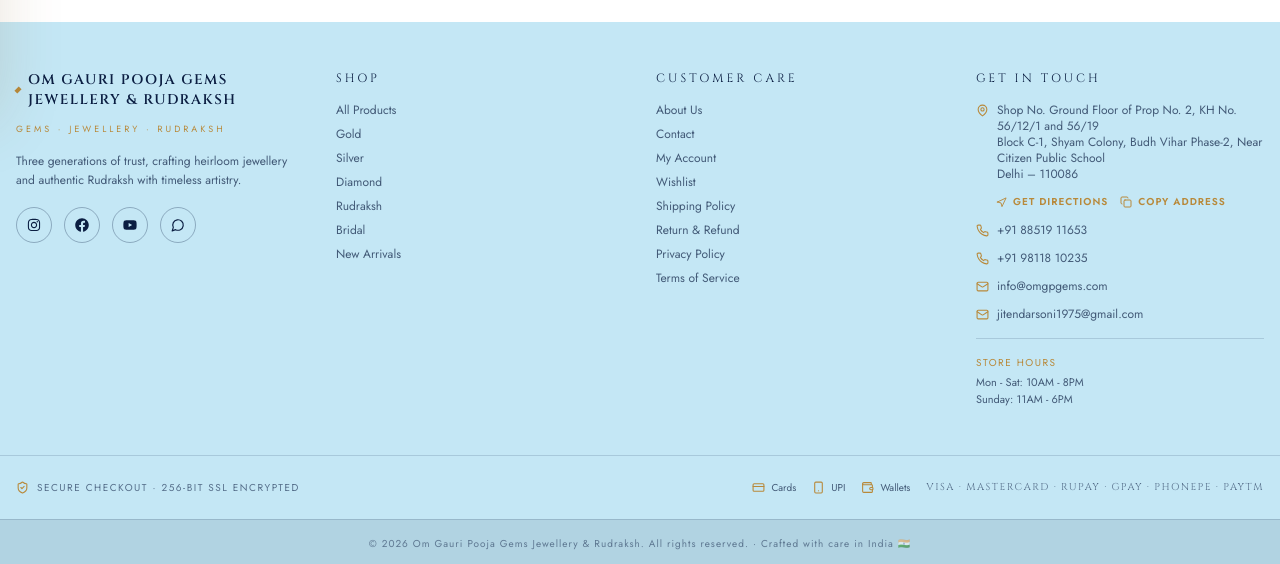
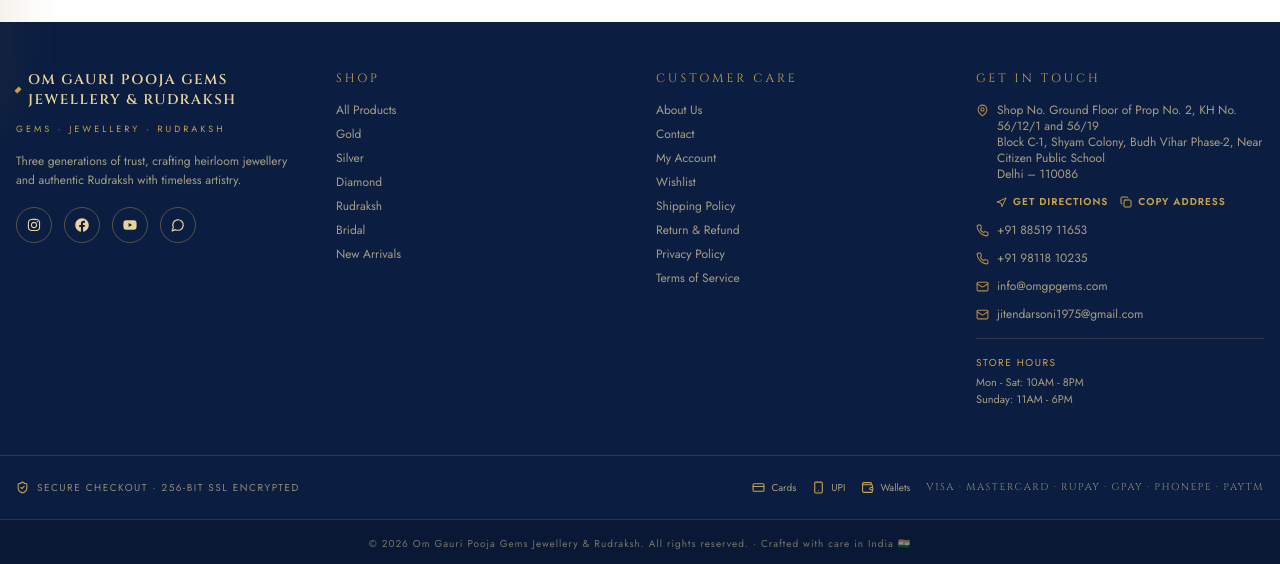
Before and after one commit to mdvilal52-code/uraan-21, a Next.js app: page /blog in a window 1280 px wide. Shown: the part 704-1268 px from the top of the page. Built offline with nearby package versions, Linux system fonts and the light colour scheme; no server answers; a web font is replaced by a local one.

Commit message:
feat: footer background deep blue, all text golden
bg-[#0B1E42] background, #e8d49b cream-gold body text, #C9A24A bright gold for headings/accents.

Co-Authored-By: Claude Sonnet 4.6 <noreply@anthropic.com>
Claude-Session: https://claude.ai/code/session_01XqoVySkkJXMRZYVKSbpJiY

```diff
--- a/components/Footer.tsx
+++ b/components/Footer.tsx
@@ -19,20 +19,20 @@ import {
 import { FaFacebook, FaInstagram, FaYoutube,  } from "react-icons/fa";
 export default function Footer() {
   return (
-    <footer className="bg-[#C4E7F5] text-[#0B1E42] mt-10">
+    <footer className="bg-[#0B1E42] text-[#e8d49b] mt-10">
       <div className="max-w-7xl mx-auto px-4 py-12 grid grid-cols-1 md:grid-cols-4 gap-8">
         {/* Brand */}
         <div className="md:col-span-1">
           <div className="flex items-center gap-2 mb-3">
-            <span className="w-1.5 h-1.5 bg-[#b8893a] rotate-45" />
-            <span className="display text-sm font-semibold tracking-[1.5px] text-[#0B1E42] uppercase">
+            <span className="w-1.5 h-1.5 bg-[#C9A24A] rotate-45" />
+            <span className="display text-sm font-semibold tracking-[1.5px] text-[#e8d49b] uppercase">
               {BUSINESS_NAME}
             </span>
           </div>
-          <div className="text-[9px] tracking-[3px] text-[#b8893a] mb-4 uppercase">
+          <div className="text-[9px] tracking-[3px] text-[#C9A24A] mb-4 uppercase">
             Gems · Jewellery · Rudraksh
           </div>
-          <p className="text-xs text-[#0B1E42]/70 leading-relaxed mb-4">
+          <p className="text-xs text-[#e8d49b]/70 leading-relaxed mb-4">
             Three generations of trust, crafting heirloom jewellery and
             authentic Rudraksh with timeless artistry.
           </p>
@@ -49,7 +49,7 @@ export default function Footer() {
                 target="_blank"
                 rel="noopener noreferrer"
                 aria-label={s.label}
-                className="w-9 h-9 rounded-full border border-[#0B1E42]/30 grid place-items-center hover:bg-[#0B1E42] hover:text-white transition-colors"
+                className="w-9 h-9 rounded-full border border-[#C9A24A]/40 grid place-items-center hover:bg-[#C9A24A] hover:text-[#0B1E42] transition-colors"
               >
                 <s.icon size={14} />
               </a>
@@ -59,37 +59,37 @@ export default function Footer() {
 
         {/* Shop */}
         <div>
-          <div className="display text-xs tracking-[3px] uppercase text-[#0B1E42] mb-4">Shop</div>
-          <ul className="space-y-2 text-xs text-[#0B1E42]/70">
-            <li><Link href="/collections" className="hover:text-[#b8893a]">All Products</Link></li>
-            <li><Link href="/collections?type=gold" className="hover:text-[#b8893a]">Gold</Link></li>
-            <li><Link href="/collections?type=silver" className="hover:text-[#b8893a]">Silver</Link></li>
-            <li><Link href="/collections?type=diamond" className="hover:text-[#b8893a]">Diamond</Link></li>
-            <li><Link href="/collections?type=rudraksh" className="hover:text-[#b8893a]">Rudraksh</Link></li>
-            <li><Link href="/collections?type=bridal" className="hover:text-[#b8893a]">Bridal</Link></li>
-            <li><Link href="/collections?type=new" className="hover:text-[#b8893a]">New Arrivals</Link></li>
+          <div className="display text-xs tracking-[3px] uppercase text-[#C9A24A] mb-4">Shop</div>
+          <ul className="space-y-2 text-xs text-[#e8d49b]/70">
+            <li><Link href="/collections" className="hover:text-[#C9A24A]">All Products</Link></li>
+            <li><Link href="/collections?type=gold" className="hover:text-[#C9A24A]">Gold</Link></li>
+            <li><Link href="/collections?type=silver" className="hover:text-[#C9A24A]">Silver</Link></li>
+            <li><Link href="/collections?type=diamond" className="hover:text-[#C9A24A]">Diamond</Link></li>
+            <li><Link href="/collections?type=rudraksh" className="hover:text-[#C9A24A]">Rudraksh</Link></li>
+            <li><Link href="/collections?type=bridal" className="hover:text-[#C9A24A]">Bridal</Link></li>
+            <li><Link href="/collections?type=new" className="hover:text-[#C9A24A]">New Arrivals</Link></li>
           </ul>
         </div>
 
         {/* Customer Care */}
         <div>
-          <div className="display text-xs tracking-[3px] uppercase text-[#0B1E42] mb-4">Customer Care</div>
-          <ul className="space-y-2 text-xs text-[#0B1E42]/70">
-            <li><Link href="/about" className="hover:text-[#b8893a]">About Us</Link></li>
-            <li><Link href="/contact" className="hover:text-[#b8893a]">Contact</Link></li>
-            <li><Link href="/profile" className="hover:text-[#b8893a]">My Account</Link></li>
-            <li><Link href="/wishlist" className="hover:text-[#b8893a]">Wishlist</Link></li>
-            <li><a href="#" className="hover:text-[#b8893a]">Shipping Policy</a></li>
-            <li><a href="#" className="hover:text-[#b8893a]">Return & Refund</a></li>
-            <li><a href="#" className="hover:text-[#b8893a]">Privacy Policy</a></li>
-            <li><a href="#" className="hover:text-[#b8893a]">Terms of Service</a></li>
+          <div className="display text-xs tracking-[3px] uppercase text-[#C9A24A] mb-4">Customer Care</div>
+          <ul className="space-y-2 text-xs text-[#e8d49b]/70">
+            <li><Link href="/about" className="hover:text-[#C9A24A]">About Us</Link></li>
+            <li><Link href="/contact" className="hover:text-[#C9A24A]">Contact</Link></li>
+            <li><Link href="/profile" className="hover:text-[#C9A24A]">My Account</Link></li>
+            <li><Link href="/wishlist" className="hover:text-[#C9A24A]">Wishlist</Link></li>
+            <li><a href="#" className="hover:text-[#C9A24A]">Shipping Policy</a></li>
+            <li><a href="#" className="hover:text-[#C9A24A]">Return & Refund</a></li>
+            <li><a href="#" className="hover:text-[#C9A24A]">Privacy Policy</a></li>
+            <li><a href="#" className="hover:text-[#C9A24A]">Terms of Service</a></li>
           </ul>
         </div>
 
         {/* Contact */}
         <div>
-          <div className="display text-xs tracking-[3px] uppercase text-[#0B1E42] mb-4">Get in Touch</div>
-          <ul className="space-y-3 text-xs text-[#0B1E42]/70">
+          <div className="display text-xs tracking-[3px] uppercase text-[#C9A24A] mb-4">Get in Touch</div>
+          <ul className="space-y-3 text-xs text-[#e8d49b]/70">
             <li className="flex items-start gap-2">
               <MapPin size={13} className="text-[#b8893a] flex-shrink-0 mt-0.5" aria-hidden="true" />
               <address className="not-italic">
@@ -106,13 +106,13 @@ export default function Footer() {
                 href={MAPS_DIRECTIONS_URL}
                 target="_blank"
                 rel="noopener noreferrer"
-                className="inline-flex items-center gap-1.5 text-[10px] tracking-[1px] uppercase font-semibold text-[#b8893a] hover:text-[#0B1E42]"
+                className="inline-flex items-center gap-1.5 text-[10px] tracking-[1px] uppercase font-semibold text-[#C9A24A] hover:text-white"
               >
                 <Navigation size={11} aria-hidden="true" /> Get Directions
               </a>
               <CopyAddressButton
                 text={BUSINESS_ADDRESS_LINES.join(', ')}
-                className="inline-flex items-center gap-1.5 text-[10px] tracking-[1px] uppercase font-semibold text-[#b8893a] hover:text-[#0B1E42]"
+                className="inline-flex items-center gap-1.5 text-[10px] tracking-[1px] uppercase font-semibold text-[#C9A24A] hover:text-white"
               />
             </li>
             <li className="flex items-center gap-2">
@@ -137,33 +137,33 @@ export default function Footer() {
             </li>
           </ul>
 
-          <div className="mt-4 pt-4 border-t border-[#0B1E42]/15">
-            <div className="text-[10px] tracking-[1.5px] uppercase text-[#b8893a] mb-1">Store Hours</div>
-            <div className="text-[11px] text-[#0B1E42]/70">Mon - Sat: 10AM - 8PM</div>
-            <div className="text-[11px] text-[#0B1E42]/70">Sunday: 11AM - 6PM</div>
+          <div className="mt-4 pt-4 border-t border-[#C9A24A]/20">
+            <div className="text-[10px] tracking-[1.5px] uppercase text-[#C9A24A] mb-1">Store Hours</div>
+            <div className="text-[11px] text-[#e8d49b]/70">Mon - Sat: 10AM - 8PM</div>
+            <div className="text-[11px] text-[#e8d49b]/70">Sunday: 11AM - 6PM</div>
           </div>
         </div>
       </div>
 
       {/* Payment & Trust */}
-      <div className="border-t border-[#0B1E42]/15">
+      <div className="border-t border-[#C9A24A]/20">
         <div className="max-w-7xl mx-auto px-4 py-6 flex flex-col md:flex-row items-center justify-between gap-4">
-          <div className="flex items-center gap-2 text-[10px] tracking-[1.5px] uppercase text-[#0B1E42]/60">
-            <ShieldCheck size={13} className="text-[#b8893a]" />
+          <div className="flex items-center gap-2 text-[10px] tracking-[1.5px] uppercase text-[#e8d49b]/60">
+            <ShieldCheck size={13} className="text-[#C9A24A]" />
             <span>Secure Checkout · 256-bit SSL Encrypted</span>
           </div>
-          <div className="flex flex-wrap items-center gap-x-4 gap-y-2 text-[#0B1E42]/70">
+          <div className="flex flex-wrap items-center gap-x-4 gap-y-2 text-[#e8d49b]/70">
             {[
               { icon: CreditCard, label: 'Cards' },
               { icon: Smartphone, label: 'UPI' },
               { icon: Wallet, label: 'Wallets' },
             ].map((p, i) => (
               <div key={i} className="flex items-center gap-1.5 text-[10px]">
-                <p.icon size={13} className="text-[#b8893a]" />
+                <p.icon size={13} className="text-[#C9A24A]" />
                 <span>{p.label}</span>
               </div>
             ))}
-            <div className="display text-[10px] tracking-[1.5px] text-[#0B1E42]/60">
+            <div className="display text-[10px] tracking-[1.5px] text-[#e8d49b]/60">
               VISA · MASTERCARD · RUPAY · GPAY · PHONEPE · PAYTM
             </div>
           </div>
@@ -171,7 +171,7 @@ export default function Footer() {
       </div>
 
       {/* Bottom */}
-      <div className="bg-[#0B1E42]/10 border-t border-[#0B1E42]/15 py-4 px-4 text-center text-[10px] tracking-[1px] text-[#0B1E42]/50">
+      <div className="bg-black/20 border-t border-[#C9A24A]/20 py-4 px-4 text-center text-[10px] tracking-[1px] text-[#e8d49b]/50">
         © {new Date().getFullYear()} {BUSINESS_NAME}. All rights reserved. ·
         Crafted with care in India 🇮🇳
       </div>
```
